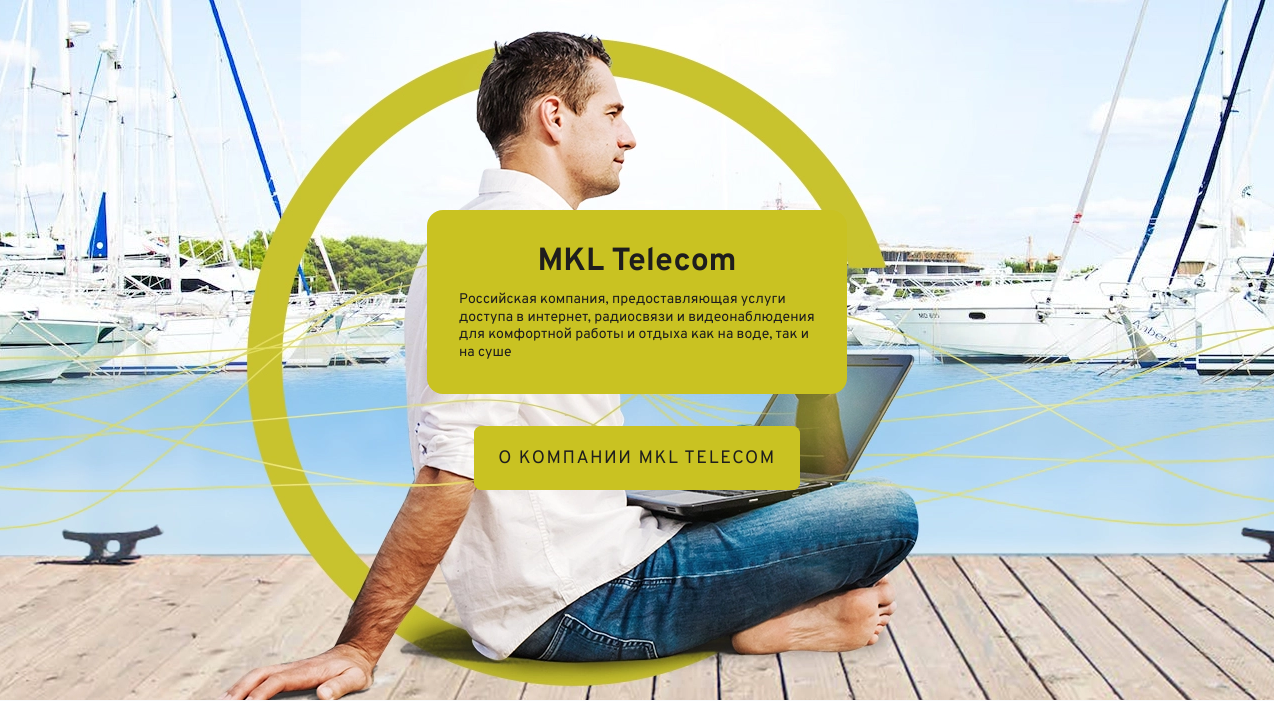
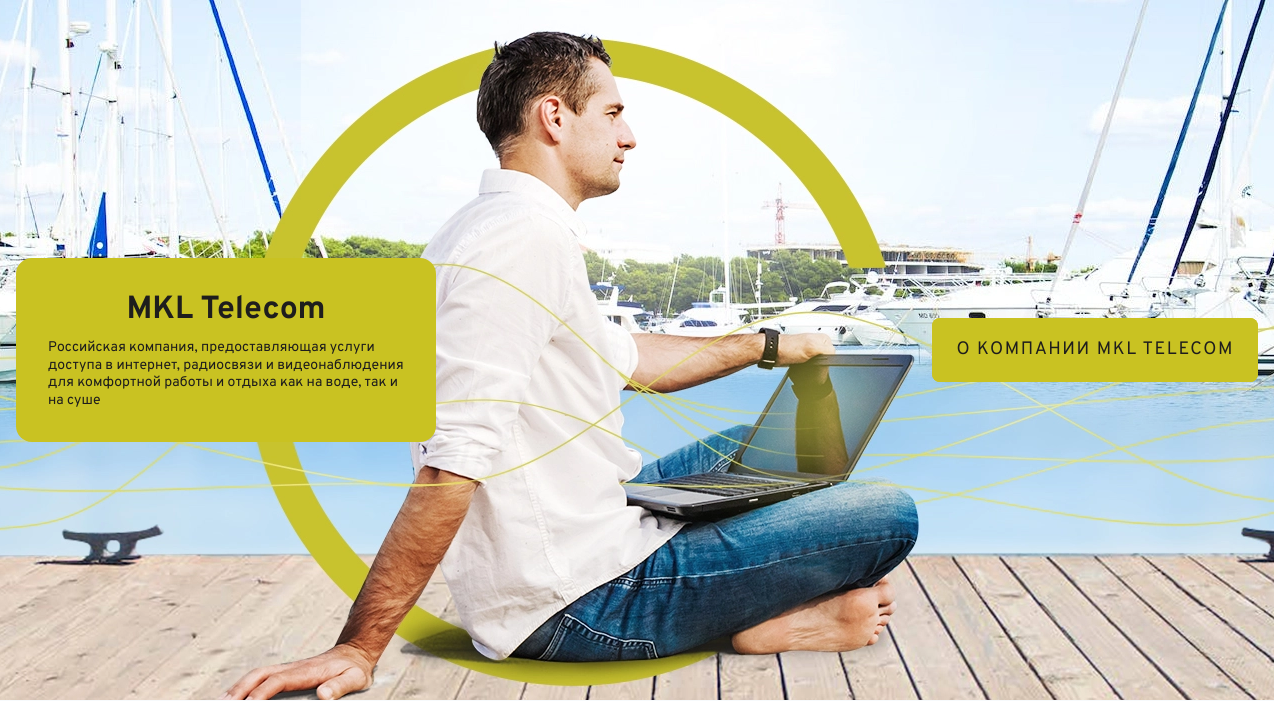
Before and after one commit to sycoqz/mkltest, a PHP site: page / in a window 1280 px wide. Shown: the part 104-805 px from the top of the page. Run offline with PHP 8.4, Linux system fonts and the light colour scheme; style sheets or scripts are compiled from the project's sources.

Commit message:
hero ref

```diff
--- a/scss/blocks/_hero.scss
+++ b/scss/blocks/_hero.scss
@@ -41,6 +41,8 @@
 
     &-main {
       width: 100%;
+      flex-direction: row;
+      justify-content: space-between;
     }
 
     &-cover {
```
